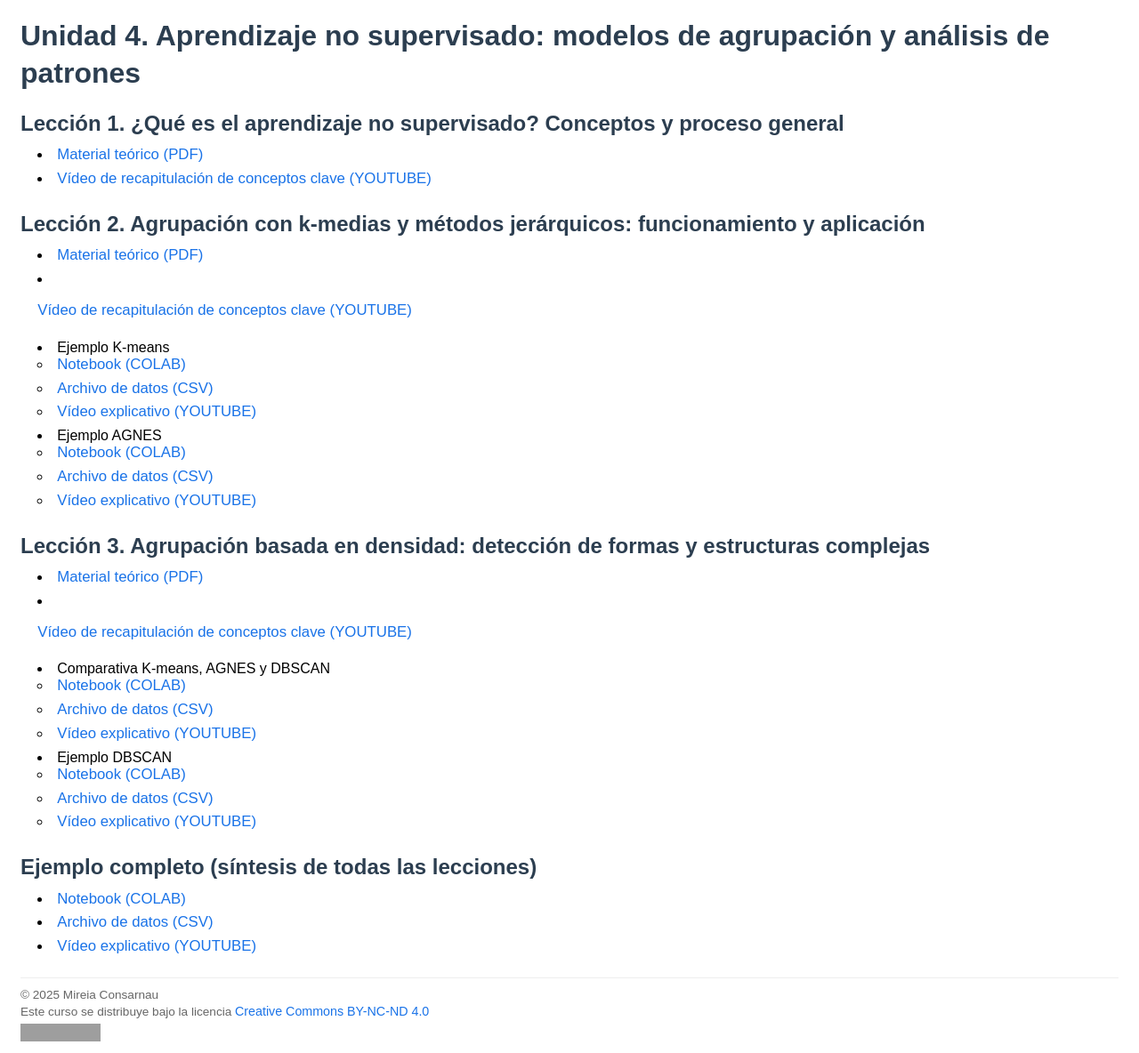
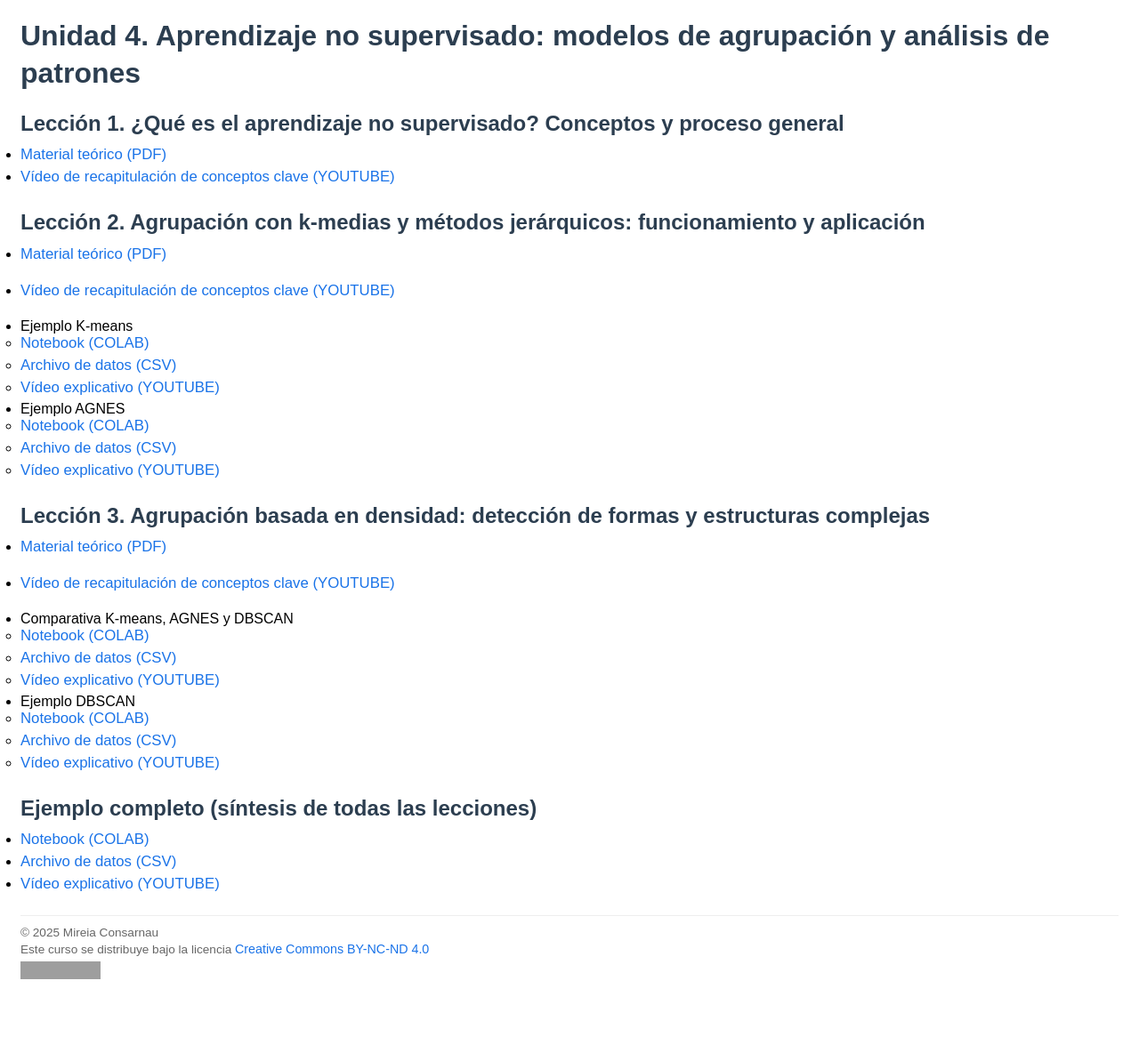
Before and after one commit to mireiaconsarnau/machine_learning, a Jekyll site: the page built from unidad4.md, in a window 1280 px wide. Shown: the whole page at 89% size. Built offline with Jekyll 4.4.1, drawn with Linux system fonts in a browser that asks for light colours; after the commit the page ends 1114 px from its top, so only the background shows below that; grey boxes are pictures that could not be loaded.

Commit message:
Update custom.css

```diff
--- a/assets/css/custom.css
+++ b/assets/css/custom.css
@@ -41,40 +41,15 @@ body {
   padding: 0 15px;
 }
 
-/* Ajuste general de listas */
-ul, ol {
-  margin: 0;
-  padding-left: 1.2em;
-  list-style-position: inside; /* punto dentro, alinea con el texto */
-}
-
-li {
-  margin: 0 0 0.1em 0;
-  padding: 0;
-  line-height: 1.2;
-}
-
-li > ul,
-li > ol {
-  margin-top: 0.1em; /* separación arriba para sublistas */
-  padding-left: 1.2em;
-}
-
-/* Elimina márgenes verticales de sublistas anidadas */
-ul ul,
-ul ol,
-ol ul,
-ol ol {
-  margin: 0;
-  padding: 0;
+/* Restaurar listas a los márgenes y sangrías por defecto */
+ul, ol, li {
+  margin: initial;
+  padding: initial;
+  line-height: normal;
+  list-style-position: initial;
 }
 
 /* Ajuste específico para listas de recursos */
-ul.recursos {
-  margin: 0;
-  padding-left: 1.2em;
-}
-
 ul.recursos li {
   display: block;
 }
```
